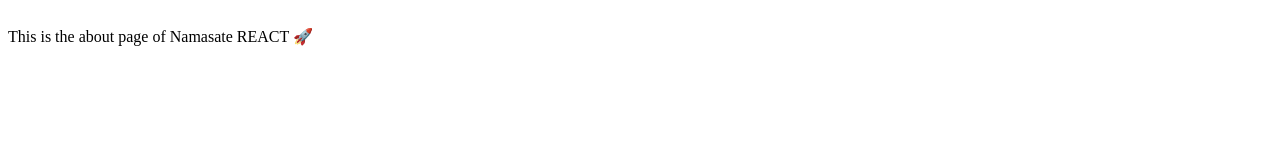
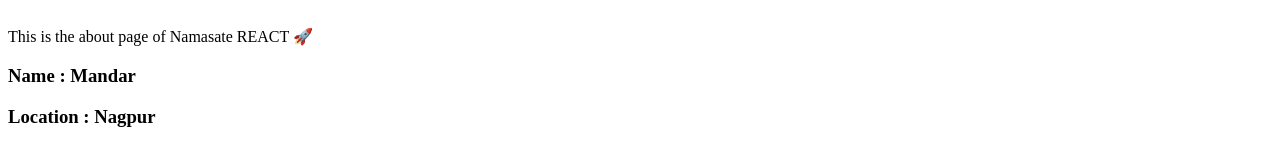
Before and after one commit to mandartule/Hungry, a React (Vite) app: page /about in a window 1280 px wide. Shown: the part 181-346 px from the top of the page. Built offline with nearby package versions, Linux system fonts and the light colour scheme.

Commit message:
User component added in about us page using class component

```diff
--- a/src/components/About.js
+++ b/src/components/About.js
@@ -1,3 +1,4 @@
+import UserClass from "./UserClass";
 
 const About = () => {
 
@@ -5,6 +6,8 @@
         <div>
             <h1>About</h1>
             <p>This is the about page of Namasate REACT 🚀</p>
+            <UserClass name={"Mandar"} location={"Nagpur"} />
+
         </div>
     )
 };
--- a/src/components/Body.js
+++ b/src/components/Body.js
@@ -81,8 +81,11 @@
             </div>
 
             <div className="res-container">
+
                 {filteredRestaurants.map((restaurant) =>(
-                    <Link key={restaurant.info.id} to={"restaurants/"+restaurant.info.id}><RestrorantCard res={restaurant} /></Link>))}
+
+                    <Link key={restaurant.info.id} to={"restaurants/"+restaurant.info.id}><RestrorantCard res={restaurant} /></Link>))
+                }
             </div>
 
 
--- a/src/components/RestaurantMenu.js
+++ b/src/components/RestaurantMenu.js
@@ -30,18 +30,18 @@
         return <Shimmer />
     }
 
-    const final = resInfo?.data?.cards[0]?.card?.card?.info;
+    const rest = resInfo?.data?.cards[0]?.card?.card?.info;
     const itemCard = resInfo?.data?.cards[2]?.groupedCard?.cardGroupMap?.REGULAR?.cards[2]?.card?.card?.itemCards;
-    console.log(itemCard);
+    //console.log(itemCard);
 
     return (
 
 
 
         <div>
-            <h1>{final?.name}</h1>
-            <h3>{final?.costForTwoMessage}</h3>
-            <h3>Cusines : {final?.cuisines.join(", ")}</h3>
+            <h1>{rest?.name}</h1>
+            <h3>{rest?.costForTwoMessage}</h3>
+            <h3>Cusines : {rest?.cuisines.join(", ")}</h3>
             <h2>Menu</h2>
             <ul>
                 {itemCard?.map((item) => (
--- /dev/null
+++ b/src/components/UserClass.js
@@ -0,0 +1,26 @@
+
+//creating component using class based component
+
+import React from "react";
+
+class UserClass extends React.Component {
+
+    constructor(props){
+        super(props);
+    }
+
+    render() {
+
+        const {name,location} = this.props;
+
+        return(
+            <div>
+                <h3>Name : {name}</h3>
+                <h3>Location : {location}</h3>
+
+            </div>
+        )
+    }
+}
+
+export default UserClass;
```
